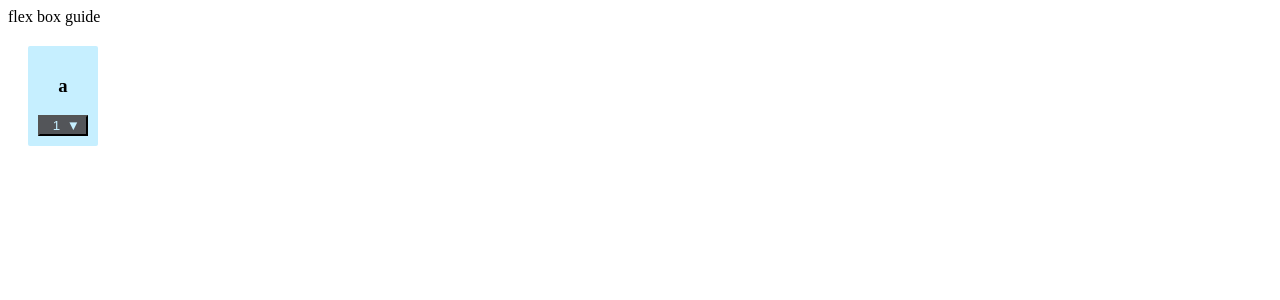
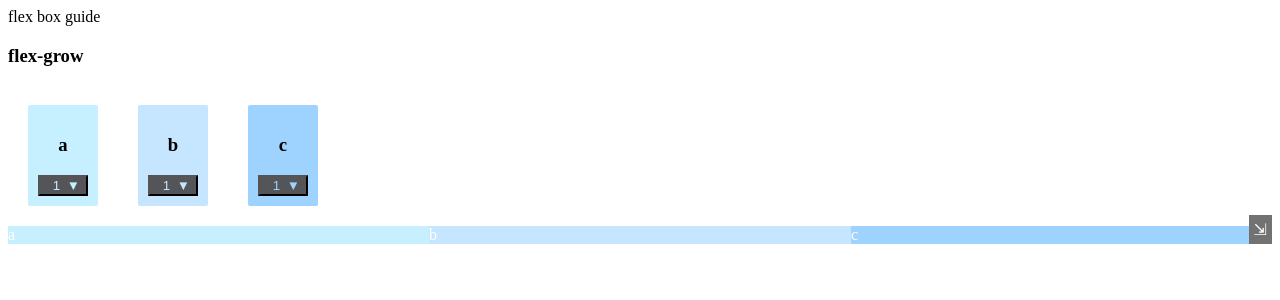
Before and after one commit to mlizchap/flex-box-guide, a React (Create React App) app: page / in a window 1280 px wide. Shown: the top 300 px of the page. Built offline with nearby package versions, Linux system fonts and the light colour scheme.

Commit message:
flex-grow added

```diff
--- a/src/components/ChildPropsContainer.js
+++ b/src/components/ChildPropsContainer.js
@@ -2,6 +2,7 @@ import React, { Component } from 'react';
 
 import ChildPropsDropDown from './ChildPropsDropDown';
 import { globalStyle } from '../globalStyle';
+import ChildPropsItemContainer from './ChildPropsItemContainer';
 
 class ChildPropsContainer extends Component {
     constructor(props) {
@@ -14,13 +15,19 @@ class ChildPropsContainer extends Component {
             }
         };
     }
-    updateFlexGrow = (letter, number) => {
-        console.log(letter, number)
+    updateFlexGrow = (currentLetter, selectedNumber) => {
+        this.setState({ flexGrow: {...this.state.flexGrow, [currentLetter]: selectedNumber}})
     }
     render() {
         return (
             <div>
-                <ChildPropsDropDown letter="a" handleSelectNumber={this.updateFlexGrow} bgColor={globalStyle.highlighta} />
+                <h3>flex-grow</h3>
+                <div>
+                    <ChildPropsDropDown flexGrow={this.state.flexGrow} letter="a" handleSelectNumber={this.updateFlexGrow} bgColor={globalStyle.highlighta} />
+                    <ChildPropsDropDown flexGrow={this.state.flexGrow}  letter="b" handleSelectNumber={this.updateFlexGrow} bgColor={globalStyle.highlightb} />
+                    <ChildPropsDropDown flexGrow={this.state.flexGrow}  letter="c" handleSelectNumber={this.updateFlexGrow} bgColor={globalStyle.highlightc} />
+                </div>
+                <ChildPropsItemContainer flexGrow={this.state.flexGrow} />
             </div>
         );
     }
--- a/src/components/ChildPropsDropDown.js
+++ b/src/components/ChildPropsDropDown.js
@@ -59,6 +59,7 @@ const DropDownStyle = styled.div`
         width: 50px;
         margin-right: auto;
         margin-left: auto;
+        z-index: 1;
     }
     .arrow {
         float: right
--- a/src/components/ChildPropsItem.js
+++ b/src/components/ChildPropsItem.js
@@ -1,17 +1,29 @@
 import React, { Component } from 'react';
+import styled from 'styled-components';
+
 
 class ChildPropsItem extends Component {
     constructor(props) {
         super(props);
-        this.state = {  };
+        this.state = {
+            flexGrowA: 1,
+            flexGrowB: 1,
+            flexGrowC: 1
+         };
     }
     render() {
         return (
-            <div>
-
-            </div>
+            <Item {...this.props}>
+                <div>{this.props.letter}</div>
+            </Item>
         );
     }
 }
 
 export default ChildPropsItem;
+
+const Item = styled.div`
+    flex-grow: ${props => props.flexGrow};
+    background-color: ${props => props.bgColor};
+    min-width: 50px;
+`
--- a/src/components/ChildPropsItemContainer.js
+++ b/src/components/ChildPropsItemContainer.js
@@ -1,17 +1,30 @@
 import React, { Component } from 'react';
+
+import ChildPropsItem from './ChildPropsItem';
+import resizable from './resizable';
+import { globalStyle } from '../globalStyle';
 
 class ChildPropsItemContainer extends Component {
     constructor(props) {
         super(props);
-        this.state = {  };
+        this.state = {
+            flexGrow: {
+                a: 1,
+                b: 1,
+                c: 1
+            }
+         };
     }
     render() {
+        console.log(this.props.flexGrow.a)
         return (
-            <div>
-
-            </div>
+            <React.Fragment>
+                <ChildPropsItem flexGrow={this.props.flexGrow.a} letter="a" bgColor={globalStyle.highlighta}/>
+                <ChildPropsItem flexGrow={this.props.flexGrow.b} letter="b" bgColor={globalStyle.highlightb}/>
+                <ChildPropsItem flexGrow={this.props.flexGrow.c} letter="c" bgColor={globalStyle.highlightc}/>
+            </React.Fragment>
         );
     }
 }
 
-export default ChildPropsItemContainer;
+export default resizable(ChildPropsItemContainer);
--- /dev/null
+++ b/src/components/resizable.js
@@ -0,0 +1,59 @@
+import React, { Component } from 'react';
+import styled from 'styled-components';
+
+import { globalStyle } from '../globalStyle';
+const ResizeBox = styled.div`
+    #box {
+        position: relative;
+        background-color: ${globalStyle.darkgray};
+        color: white;
+        display:flex;
+        flex-direction: ${props => props.flexDirection};
+        justify-content:center;
+        align-items:center;
+        border-radius: 10px;
+    }
+    #handle {
+        background-color: #727272;
+        padding: 5px;
+        cursor: se-resize;
+        position:absolute;
+        right: 0;
+        bottom: 0;
+    }
+`
+export default (ChildComponent, divWidth) => {
+    class Resizable extends Component {
+        constructor(props) {
+            super(props);
+            this.boxRef = React.createRef();
+            this.childCompRef = React.createRef();
+        }
+        initialiseResize = (e) => {
+            window.addEventListener('mousemove', this.startResizing, false);
+            window.addEventListener('mouseup', this.stopResizing, false);
+        }
+        startResizing = (e) => {
+            this.boxRef.current.style.width = (e.clientX - this.boxRef.current.offsetLeft) + 'px'
+            this.boxRef.current.style.height = (e.clientY - this.boxRef.current.offsetTop) + 'px'
+        }
+        stopResizing = (e) => {
+            window.removeEventListener('mousemove', this.startResizing, false);
+            window.removeEventListener('mouseup', this.stopResizing, false);
+        }
+        render() {
+            return (
+                <ResizeBox>
+                    <div id="box" ref={this.boxRef} style={{width: this.props.width}}>
+                    <ChildComponent {...this.props} ref={this.childCompRef} />
+                    <div onMouseDown={this.initialiseResize} id="handle">
+                            &#8690;
+                        </div>
+                    </div>
+                </ResizeBox>
+            )
+        }
+    }
+
+    return Resizable;
+}
```
